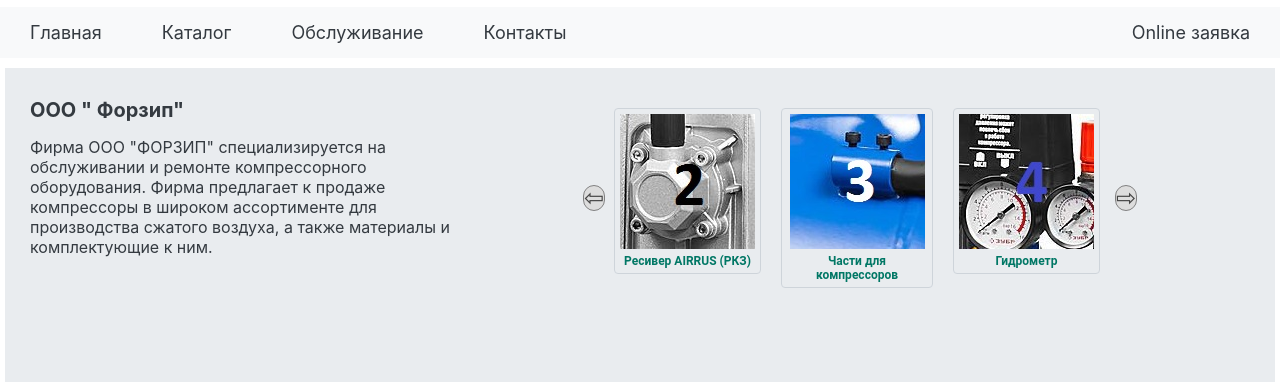
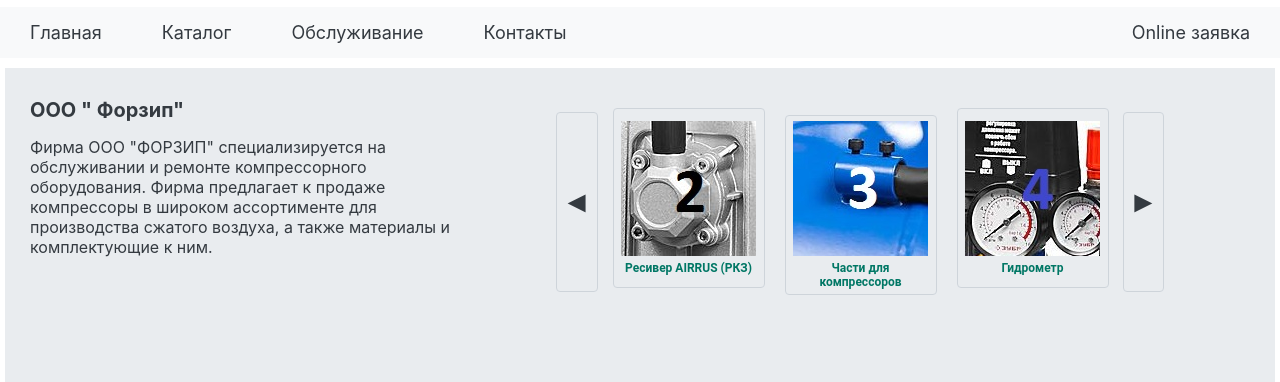
Before and after one commit to natagolovkina/forzip, a plain HTML site: page main FZ.html in a window 1280 px wide. Shown: the part 56-438 px from the top of the page. Drawn offline with Linux system fonts and the light colour scheme.

Commit message:
отредактировал кнопки прокрутки и карточки карусели

```diff
--- a/CSS content-carousel.css
+++ b/CSS content-carousel.css
@@ -5,20 +5,18 @@
 }
 
 .content__goodsCarousel_arrow {
-    top: 90px;
-    padding: 0;
-    background: #ddd;
-    border-radius: 15px;
-    border: 1px solid gray;
-    font-size: 24px;
-    line-height: 24px;
-    color: #444;
+    height: 168px;
+    margin: 0 5px;
+    padding: 5px;
+    font-family: sans-serif;
+    font-size: 30px;
+    color: #343a40;
+	border-color: #ced4da;
 }
 .content__goodsCarousel_arrow:focus {
     outline: none;
 }
 .content__goodsCarousel_arrow:hover {
-    background: #ccc;
     cursor: pointer;
 }
 
@@ -31,7 +29,7 @@
 }
 
 .content__goodsCarousel_galleryWindow {
-    width: 510px;
+    width: 515px;
     overflow: hidden;
 }
 
@@ -50,14 +48,15 @@
 	align-content: center;
 	margin: 10px;
 	padding: 5px;
-    max-width: 140px;
+    width: 140px;
+    height: 168px;
     display: inline-block;
 	border-color: #ced4da;
 	cursor: pointer;
 }
 
 .carouselCard {
-	align-content: center;
+    align-content: center;
 }
 
 .carouselCard_imgContainer {
--- a/carousel/carousel.js
+++ b/carousel/carousel.js
@@ -1,4 +1,4 @@
-let step = 168; // ширина элемента, шаг сдвига карусели
+let step = 172; // ширина элемента, шаг сдвига карусели
 let count = 3; // видимое количество изображений
 
 let carousel = document.querySelector('#carouselGoods');
--- a/main FZ.html
+++ b/main FZ.html
@@ -72,7 +72,7 @@
 
 			<div class="content__containerGoods flex justify-content_center">
 				<div class="content__goodsCarousel flex align-items_center justify-content_center" id="carouselGoods">
-					<button class="content__goodsCarousel_arrow prevCarousel">⇦</button>
+					<div class="content__goodsCarousel_arrow prevCarousel border_1px border-radius_4px flex align-items_center">◄</div>
 					<div class="content__goodsCarousel_galleryWindow">
 						<div class="content__goodsCarousel_gallery">
 
@@ -138,7 +138,7 @@
 
 						</div>
 					</div>
-					<button class="content__goodsCarousel_arrow nextCarousel">⇨</button>
+					<div class="content__goodsCarousel_arrow nextCarousel border_1px border-radius_4px flex align-items_center">►</div>
 				</div>
 			</div>
 		</div>
```
